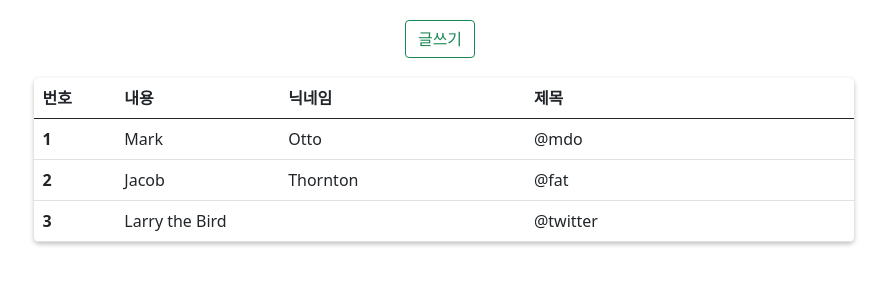
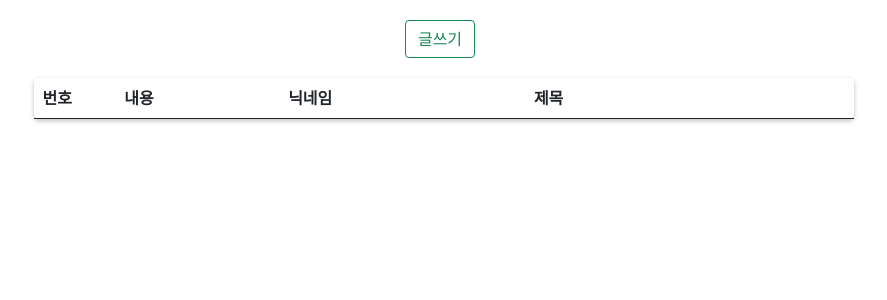
Before and after one commit to EUNBINs/sparta-project, a Flask app: page /Board in a window 1280 px wide. Shown: the top 300 px of the page, without its empty margins (196-1083 px from the left). Run offline with Flask 2, Linux system fonts and the light colour scheme; data that the repository does not hold is empty.

Commit message:
불필요한 사항 수정

```diff
--- a/templates/Board.html
+++ b/templates/Board.html
@@ -67,9 +67,6 @@
                 }
             });
         }
-        function createPost() {
-            location.href='/'
-        }
     </script>
 </head>
 <body>
@@ -93,23 +90,7 @@
         </tr>
         </thead>
         <tbody id="table_data">
-        <tr>
-            <th scope="row">1</th>
-            <td>Mark</td>
-            <td>Otto</td>
-            <td>@mdo</td>
-        </tr>
-        <tr>
-            <th scope="row">2</th>
-            <td>Jacob</td>
-            <td>Thornton</td>
-            <td>@fat</td>
-        </tr>
-        <tr>
-            <th scope="row">3</th>
-            <td colspan="2">Larry the Bird</td>
-            <td>@twitter</td>
-        </tr>
+
         </tbody>
     </table>
 </div>
```
